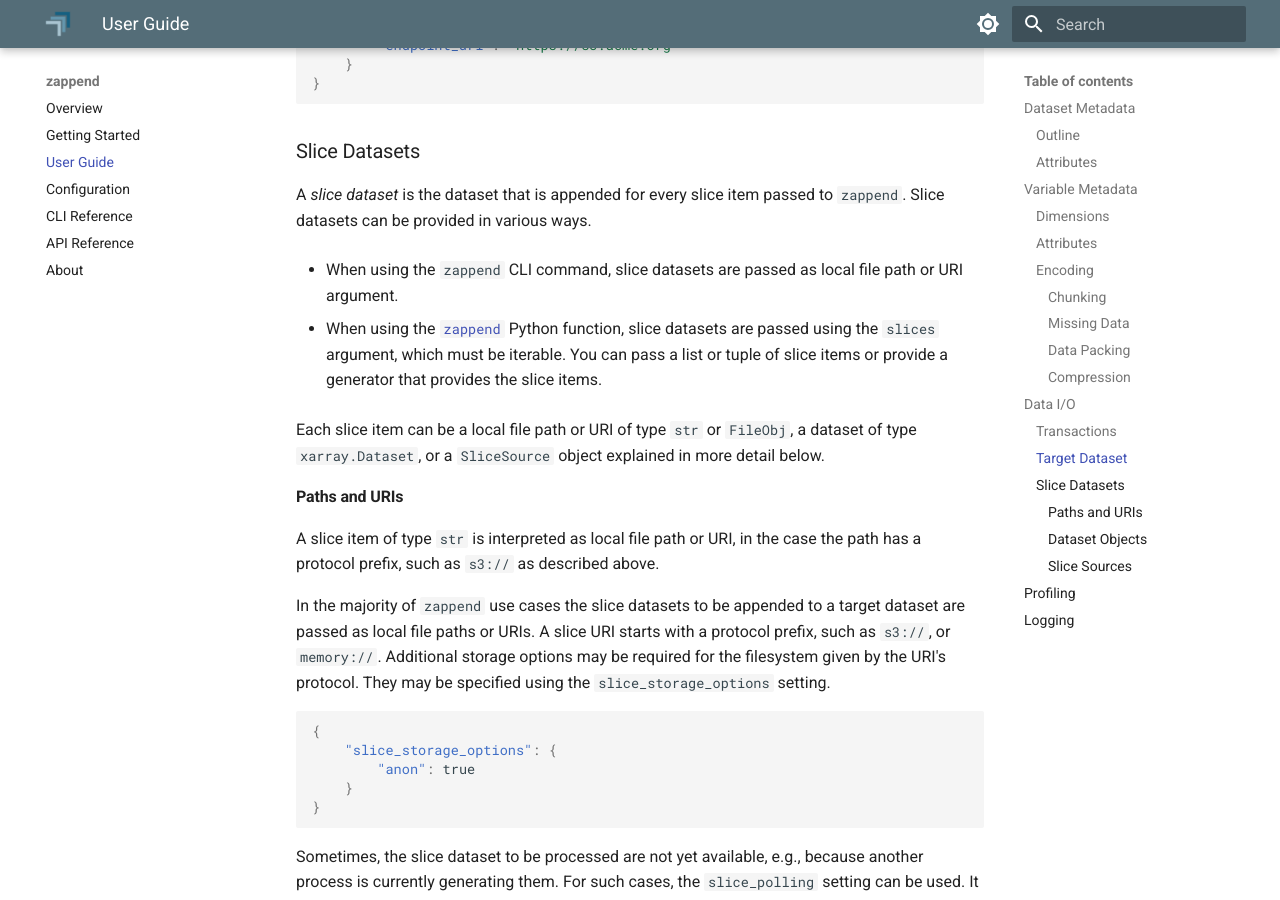
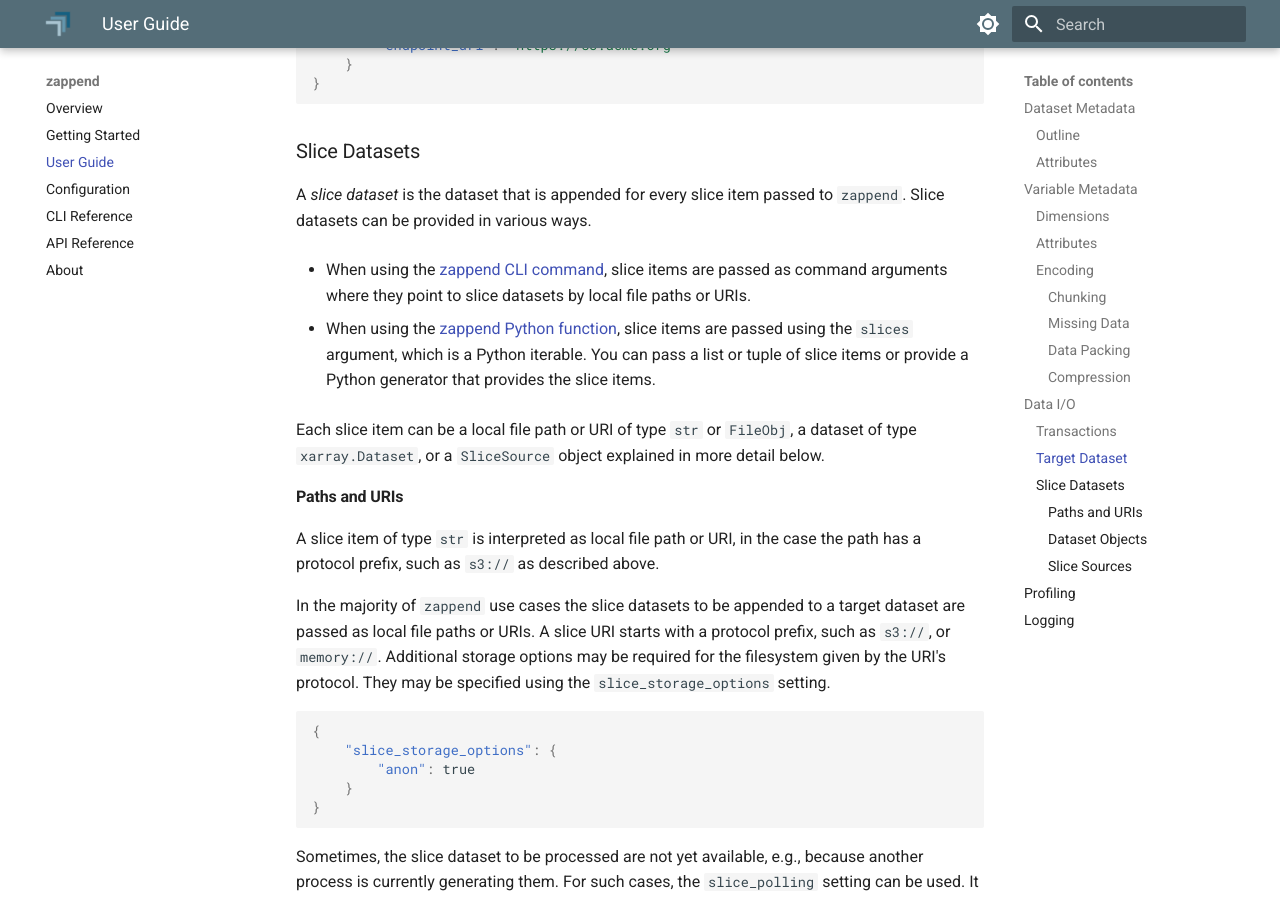
Before and after one commit to bcdev/zappend, an MkDocs documentation site: the page built from docs/guide.md, in a window 1280 px wide and 900 px high, scrolled down 10592 px. Built offline with MkDocs 1.6.1 and Material for MkDocs 9.7.7, drawn with Linux system fonts in a browser that asks for light colours.

Commit message:
being more precise

```diff
--- a/docs/guide.md
+++ b/docs/guide.md
@@ -537,12 +537,12 @@ passed using the optional `target_storage_options` setting.
 A _slice dataset_ is the dataset that is appended for every slice item passed
 to `zappend`. Slice datasets can be provided in various ways.
 
-* When using the `zappend` CLI command, slice datasets are passed as local file path
-  or URI argument.
+* When using the [zappend CLI command](cli.md), slice items are passed as
+  command arguments where they point to slice datasets by local file paths or URIs.
 
-* When using the [`zappend`](api.md) Python function, slice datasets are passed
-  using the `slices` argument, which must be iterable. You can pass a list or tuple
-  of slice items or provide a generator that provides the slice items.
+* When using the [zappend Python function](api.md), slice items are passed
+  using the `slices` argument, which is a Python iterable. You can pass a list or tuple
+  of slice items or provide a Python generator that provides the slice items.
 
 Each slice item can be a local file path or URI of type `str` or `FileObj`,
 a dataset of type `xarray.Dataset`, or a `SliceSource` object explained in more detail
```
